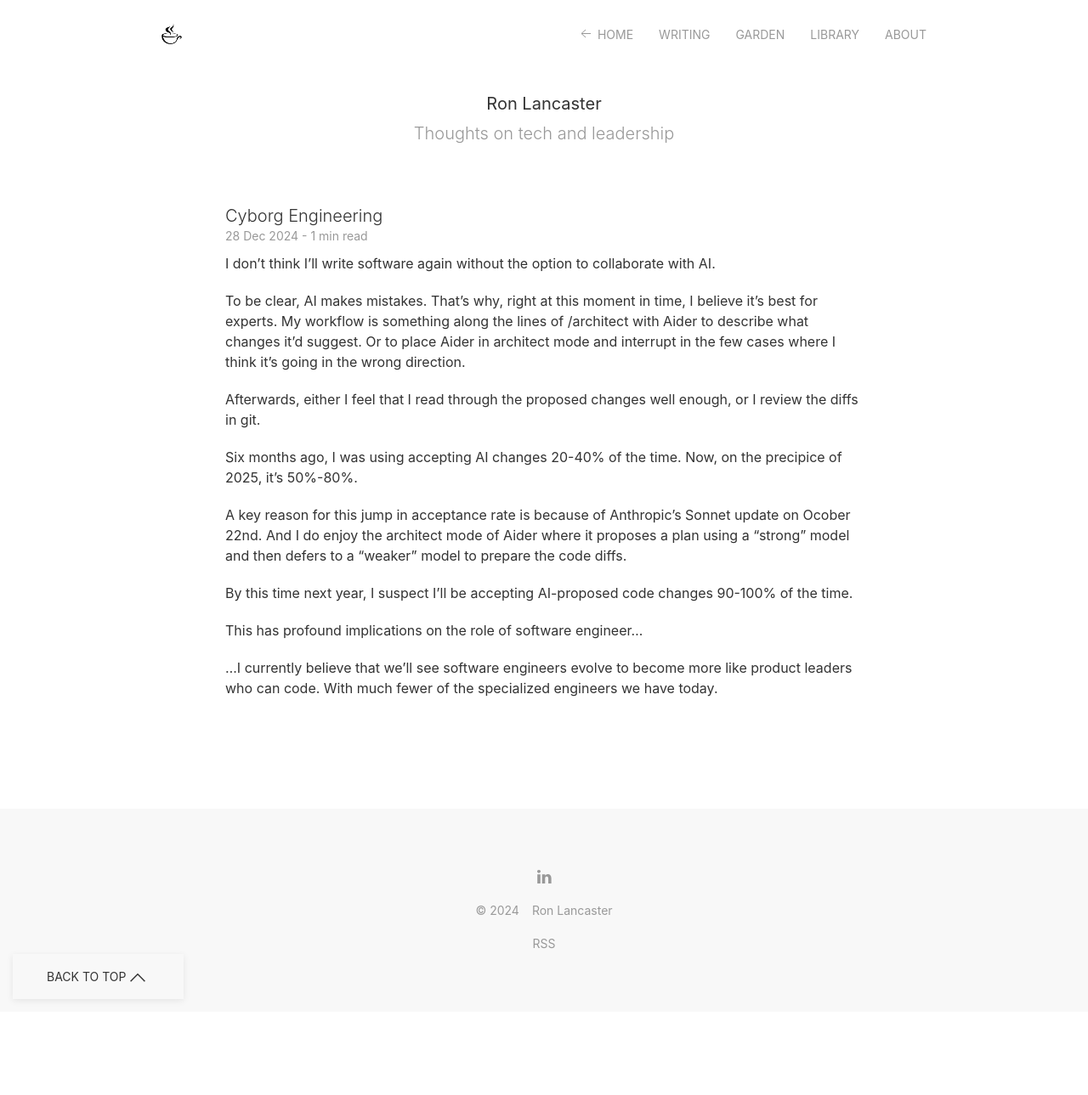
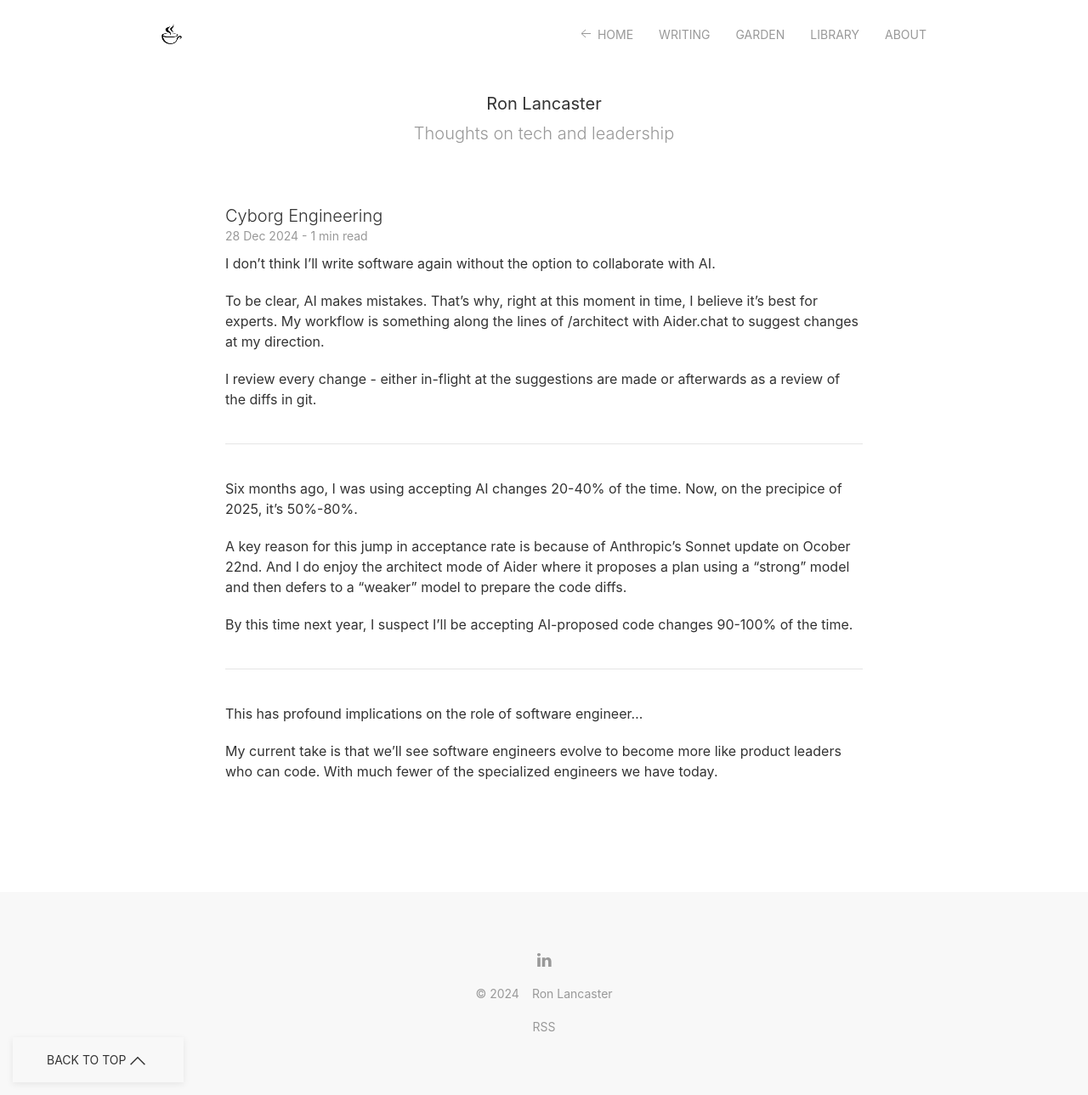
Before and after one commit to nyvyn/nyvyn.github.io, a Jekyll site: the page built from _posts/2024-12-28-cyborg-engineering.markdown, in a window 1280 px wide. Shown: the whole page at 85% size. Built offline with Jekyll 4.4.1, drawn with Linux system fonts in a browser that asks for light colours; our own code applies the rules of GitHub Pages for plain Markdown files; before the commit the page ends 1191 px from its top, so only the background shows below that.

Commit message:
`docs: refine post on AI-assisted software engineering workflow and future trends`

```diff
--- a/_posts/2024-12-28-cyborg-engineering.markdown
+++ b/_posts/2024-12-28-cyborg-engineering.markdown
@@ -1,10 +1,11 @@
 I don't think I'll write software again without the option to collaborate with AI.
 
 To be clear, AI makes mistakes. That's why, right at this moment in time, I believe it's best for experts.
-My workflow is something along the lines of /architect with Aider to describe what changes it'd suggest.
-Or to place Aider in architect mode and interrupt in the few cases where I think it's going in the wrong direction.
+My workflow is something along the lines of /architect with Aider.chat to suggest changes at my direction.
 
-Afterwards, either I feel that I read through the proposed changes well enough, or I review the diffs in git.
+I review every change - either in-flight at the suggestions are made or afterwards as a review of the diffs in git.
+
+---
 
 Six months ago, I was using accepting AI changes 20-40% of the time. Now, on the precipice of 2025, it's 50%-80%.
 
@@ -14,7 +15,9 @@ to a "weaker" model to prepare the code diffs.
 
 By this time next year, I suspect I'll be accepting AI-proposed code changes 90-100% of the time.
 
+---
+
 This has profound implications on the role of software engineer...
 
-...I currently believe that we'll see software engineers evolve to become more like  product leaders who can code.
+My current take is that we'll see software engineers evolve to become more like product leaders who can code.
 With much fewer of the specialized engineers we have today.
```
